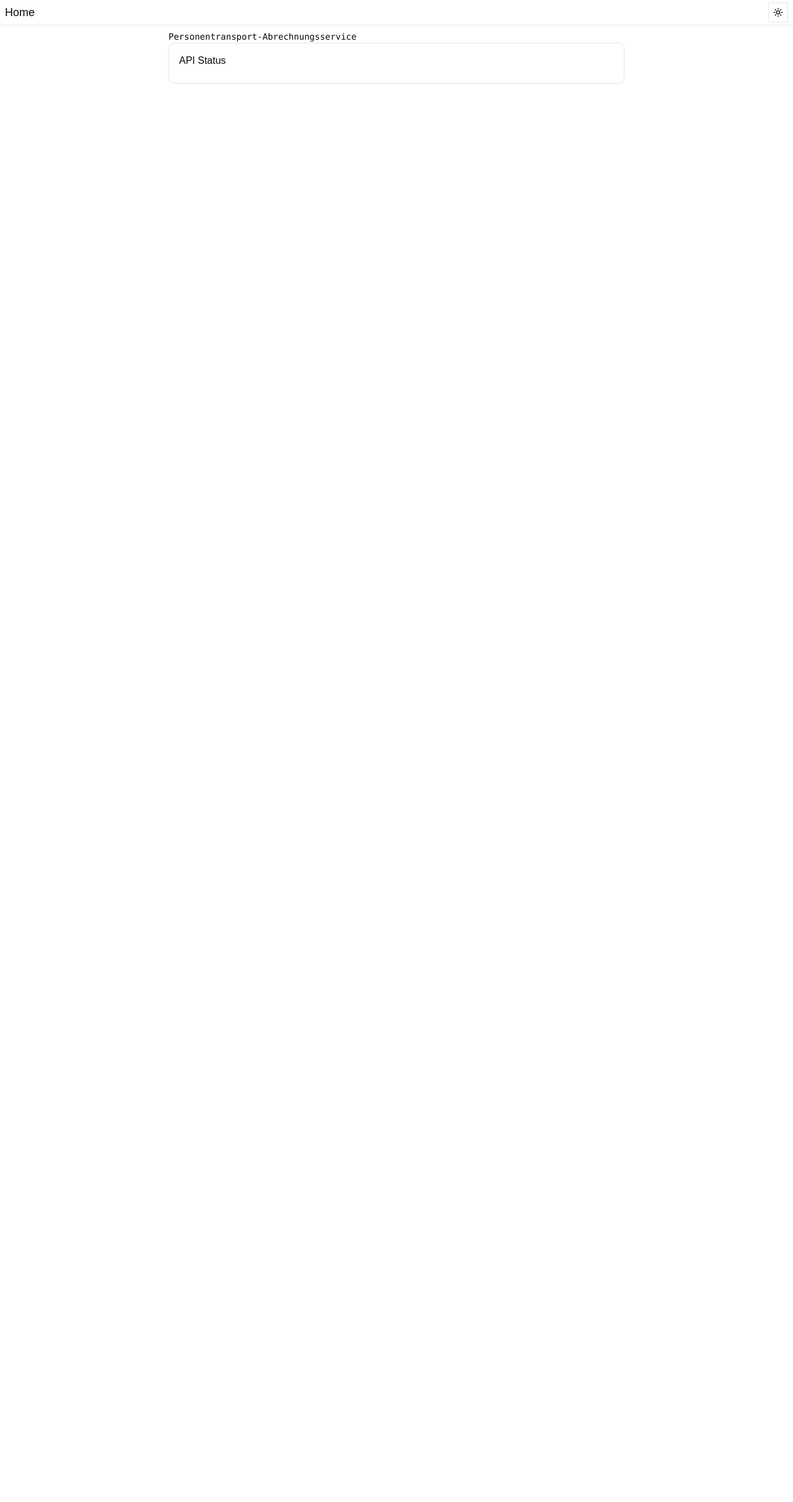
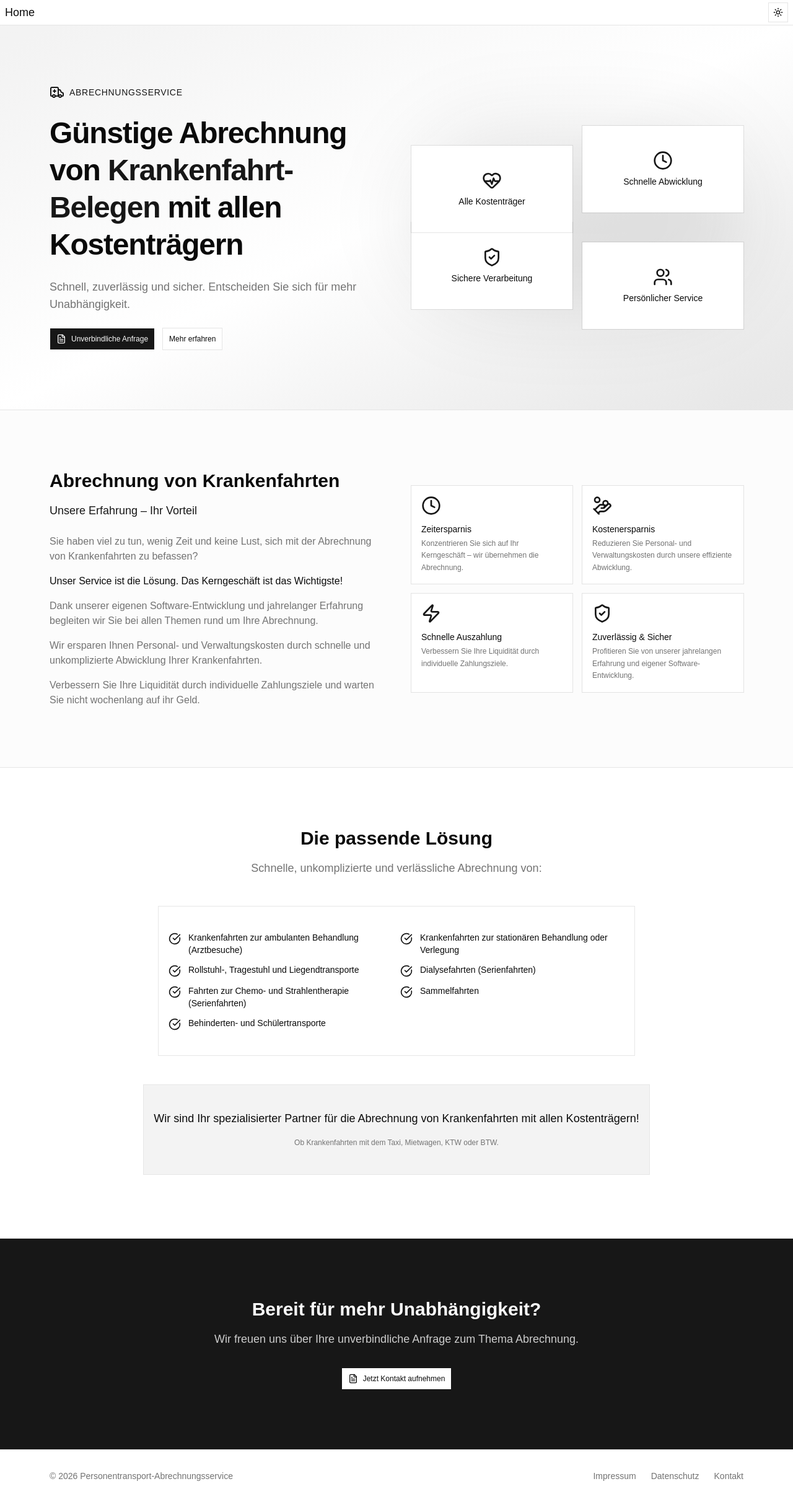
Before and after one commit to Yeah-Jack/ptas, a Next.js app in the folder apps/web/: page / in a window 1280 px wide. Shown: the whole page at 62% size. Before the commit the page ends 800 px from the top, so only its background shows below. Built offline with nearby package versions, Linux system fonts and the light colour scheme.

Commit message:
Update layout and page components with improved metadata and enhanced UI sections

```diff
--- a/apps/web/src/app/layout.tsx
+++ b/apps/web/src/app/layout.tsx
@@ -17,8 +17,9 @@ const geistMono = Geist_Mono({
 });
 
 export const metadata: Metadata = {
-	title: "ptas",
-	description: "ptas",
+	title: "PTAS - Personentransport-Abrechnungsservice",
+	description:
+		"Günstige Abrechnung von Krankenfahrt-Belegen mit allen Kostenträgern. Schnell, zuverlässig und sicher.",
 };
 
 export default function RootLayout({
@@ -27,7 +28,7 @@ export default function RootLayout({
 	children: React.ReactNode;
 }>) {
 	return (
-		<html lang="en" suppressHydrationWarning>
+		<html lang="de" suppressHydrationWarning>
 			<body
 				className={`${geistSans.variable} ${geistMono.variable} antialiased`}
 			>
--- a/apps/web/src/app/page.tsx
+++ b/apps/web/src/app/page.tsx
@@ -1,16 +1,266 @@
-"use client";
+import {
+	Ambulance,
+	CheckCircle,
+	Clock,
+	FileText,
+	HandCoins,
+	HeartPulse,
+	ShieldCheck,
+	Users,
+	Zap,
+} from "lucide-react";
+
+import { Button } from "@/components/ui/button";
+import {
+	Card,
+	CardContent,
+	CardDescription,
+	CardHeader,
+	CardTitle,
+} from "@/components/ui/card";
 
 export default function Home() {
+	const services = [
+		"Krankenfahrten zur ambulanten Behandlung (Arztbesuche)",
+		"Krankenfahrten zur stationären Behandlung oder Verlegung",
+		"Rollstuhl-, Tragestuhl und Liegendtransporte",
+		"Dialysefahrten (Serienfahrten)",
+		"Fahrten zur Chemo- und Strahlentherapie (Serienfahrten)",
+		"Sammelfahrten",
+		"Behinderten- und Schülertransporte",
+	];
+
+	const benefits = [
+		{
+			icon: Clock,
+			title: "Zeitersparnis",
+			description:
+				"Konzentrieren Sie sich auf Ihr Kerngeschäft – wir übernehmen die Abrechnung.",
+		},
+		{
+			icon: HandCoins,
+			title: "Kostenersparnis",
+			description:
+				"Reduzieren Sie Personal- und Verwaltungskosten durch unsere effiziente Abwicklung.",
+		},
+		{
+			icon: Zap,
+			title: "Schnelle Auszahlung",
+			description:
+				"Verbessern Sie Ihre Liquidität durch individuelle Zahlungsziele.",
+		},
+		{
+			icon: ShieldCheck,
+			title: "Zuverlässig & Sicher",
+			description:
+				"Profitieren Sie von unserer jahrelangen Erfahrung und eigener Software-Entwicklung.",
+		},
+	];
+
 	return (
-		<div className="container mx-auto max-w-3xl px-4 py-2">
-			<p className="overflow-x-auto font-mono text-sm">
-				Personentransport-Abrechnungsservice
-			</p>
-			<div className="grid gap-6">
-				<section className="rounded-lg border p-4">
-					<h2 className="mb-2 font-medium">API Status</h2>
-				</section>
-			</div>
+		<div className="flex flex-col">
+			{/* Hero Section */}
+			<section className="relative overflow-hidden bg-linear-to-br from-primary/5 via-background to-primary/10 py-16 md:py-24">
+				<div className="container mx-auto max-w-6xl px-4">
+					<div className="grid items-center gap-12 md:grid-cols-2">
+						<div className="flex flex-col gap-6">
+							<div className="flex items-center gap-2 text-primary">
+								<Ambulance className="size-6" />
+								<span className="font-medium text-sm uppercase tracking-wider">
+									Abrechnungsservice
+								</span>
+							</div>
+							<h1 className="font-bold text-3xl leading-tight tracking-tight md:text-4xl lg:text-5xl">
+								Günstige Abrechnung von{" "}
+								<span className="text-primary">Krankenfahrt-Belegen</span> mit
+								allen Kostenträgern
+							</h1>
+							<p className="text-lg text-muted-foreground">
+								Schnell, zuverlässig und sicher. Entscheiden Sie sich für mehr
+								Unabhängigkeit.
+							</p>
+							<div className="flex flex-wrap gap-3">
+								<Button size="lg" className="gap-2">
+									<FileText className="size-4" />
+									Unverbindliche Anfrage
+								</Button>
+								<Button variant="outline" size="lg" className="gap-2">
+									Mehr erfahren
+								</Button>
+							</div>
+						</div>
+						<div className="relative hidden md:block">
+							<div className="absolute inset-0 rounded-full bg-primary/10 blur-3xl" />
+							<div className="relative grid grid-cols-2 gap-4">
+								<Card className="translate-y-8">
+									<CardContent className="flex flex-col items-center gap-2 py-6 text-center">
+										<HeartPulse className="size-8 text-primary" />
+										<span className="font-medium text-sm">
+											Alle Kostenträger
+										</span>
+									</CardContent>
+								</Card>
+								<Card>
+									<CardContent className="flex flex-col items-center gap-2 py-6 text-center">
+										<Clock className="size-8 text-primary" />
+										<span className="font-medium text-sm">
+											Schnelle Abwicklung
+										</span>
+									</CardContent>
+								</Card>
+								<Card>
+									<CardContent className="flex flex-col items-center gap-2 py-6 text-center">
+										<ShieldCheck className="size-8 text-primary" />
+										<span className="font-medium text-sm">
+											Sichere Verarbeitung
+										</span>
+									</CardContent>
+								</Card>
+								<Card className="translate-y-8">
+									<CardContent className="flex flex-col items-center gap-2 py-6 text-center">
+										<Users className="size-8 text-primary" />
+										<span className="font-medium text-sm">
+											Persönlicher Service
+										</span>
+									</CardContent>
+								</Card>
+							</div>
+						</div>
+					</div>
+				</div>
+			</section>
+
+			{/* Experience Section */}
+			<section className="border-y bg-muted/30 py-16 md:py-24">
+				<div className="container mx-auto max-w-6xl px-4">
+					<div className="grid items-center gap-12 md:grid-cols-2">
+						<div>
+							<h2 className="mb-4 font-bold text-2xl md:text-3xl">
+								Abrechnung von Krankenfahrten
+							</h2>
+							<p className="mb-6 font-medium text-lg text-primary">
+								Unsere Erfahrung – Ihr Vorteil
+							</p>
+							<div className="space-y-4 text-muted-foreground">
+								<p>
+									Sie haben viel zu tun, wenig Zeit und keine Lust, sich mit der
+									Abrechnung von Krankenfahrten zu befassen?
+								</p>
+								<p className="font-medium text-foreground">
+									Unser Service ist die Lösung. Das Kerngeschäft ist das
+									Wichtigste!
+								</p>
+								<p>
+									Dank unserer eigenen Software-Entwicklung und jahrelanger
+									Erfahrung begleiten wir Sie bei allen Themen rund um Ihre
+									Abrechnung.
+								</p>
+								<p>
+									Wir ersparen Ihnen Personal- und Verwaltungskosten durch
+									schnelle und unkomplizierte Abwicklung Ihrer Krankenfahrten.
+								</p>
+								<p>
+									Verbessern Sie Ihre Liquidität durch individuelle
+									Zahlungsziele und warten Sie nicht wochenlang auf ihr Geld.
+								</p>
+							</div>
+						</div>
+						<div className="grid gap-4 sm:grid-cols-2">
+							{benefits.map((benefit) => (
+								<Card key={benefit.title}>
+									<CardHeader>
+										<benefit.icon className="mb-2 size-8 text-primary" />
+										<CardTitle>{benefit.title}</CardTitle>
+										<CardDescription>{benefit.description}</CardDescription>
+									</CardHeader>
+								</Card>
+							))}
+						</div>
+					</div>
+				</div>
+			</section>
+
+			{/* Services Section */}
+			<section className="py-16 md:py-24">
+				<div className="container mx-auto max-w-6xl px-4">
+					<div className="mb-12 text-center">
+						<h2 className="mb-4 font-bold text-2xl md:text-3xl">
+							Die passende Lösung
+						</h2>
+						<p className="mx-auto max-w-2xl text-lg text-muted-foreground">
+							Schnelle, unkomplizierte und verlässliche Abrechnung von:
+						</p>
+					</div>
+					<div className="mx-auto max-w-3xl">
+						<Card>
+							<CardContent className="py-6">
+								<ul className="grid gap-3 sm:grid-cols-2">
+									{services.map((service) => (
+										<li key={service} className="flex items-start gap-3">
+											<CheckCircle className="mt-0.5 size-5 shrink-0 text-primary" />
+											<span className="text-sm">{service}</span>
+										</li>
+									))}
+								</ul>
+							</CardContent>
+						</Card>
+					</div>
+					<div className="mt-12 text-center">
+						<Card className="mx-auto inline-block bg-primary/5">
+							<CardContent className="py-6">
+								<p className="mb-4 font-medium text-lg">
+									Wir sind Ihr spezialisierter Partner für die Abrechnung von
+									Krankenfahrten mit allen Kostenträgern!
+								</p>
+								<p className="text-muted-foreground">
+									Ob Krankenfahrten mit dem Taxi, Mietwagen, KTW oder BTW.
+								</p>
+							</CardContent>
+						</Card>
+					</div>
+				</div>
+			</section>
+
+			{/* CTA Section */}
+			<section className="border-t bg-primary py-16 text-primary-foreground md:py-24">
+				<div className="container mx-auto max-w-4xl px-4 text-center">
+					<h2 className="mb-4 font-bold text-2xl md:text-3xl">
+						Bereit für mehr Unabhängigkeit?
+					</h2>
+					<p className="mb-8 text-lg text-primary-foreground/80">
+						Wir freuen uns über Ihre unverbindliche Anfrage zum Thema
+						Abrechnung.
+					</p>
+					<Button
+						variant="secondary"
+						size="lg"
+						className="gap-2 bg-background text-foreground hover:bg-background/90"
+					>
+						<FileText className="size-4" />
+						Jetzt Kontakt aufnehmen
+					</Button>
+				</div>
+			</section>
+
+			{/* Footer */}
+			<footer className="border-t py-8">
+				<div className="container mx-auto max-w-6xl px-4">
+					<div className="flex flex-col items-center justify-between gap-4 text-center text-muted-foreground text-sm sm:flex-row sm:text-left">
+						<p>© 2026 Personentransport-Abrechnungsservice</p>
+						<div className="flex gap-6">
+							<a href="/impressum" className="hover:text-foreground">
+								Impressum
+							</a>
+							<a href="/datenschutz" className="hover:text-foreground">
+								Datenschutz
+							</a>
+							<a href="/kontakt" className="hover:text-foreground">
+								Kontakt
+							</a>
+						</div>
+					</div>
+				</div>
+			</footer>
 		</div>
 	);
 }
```
